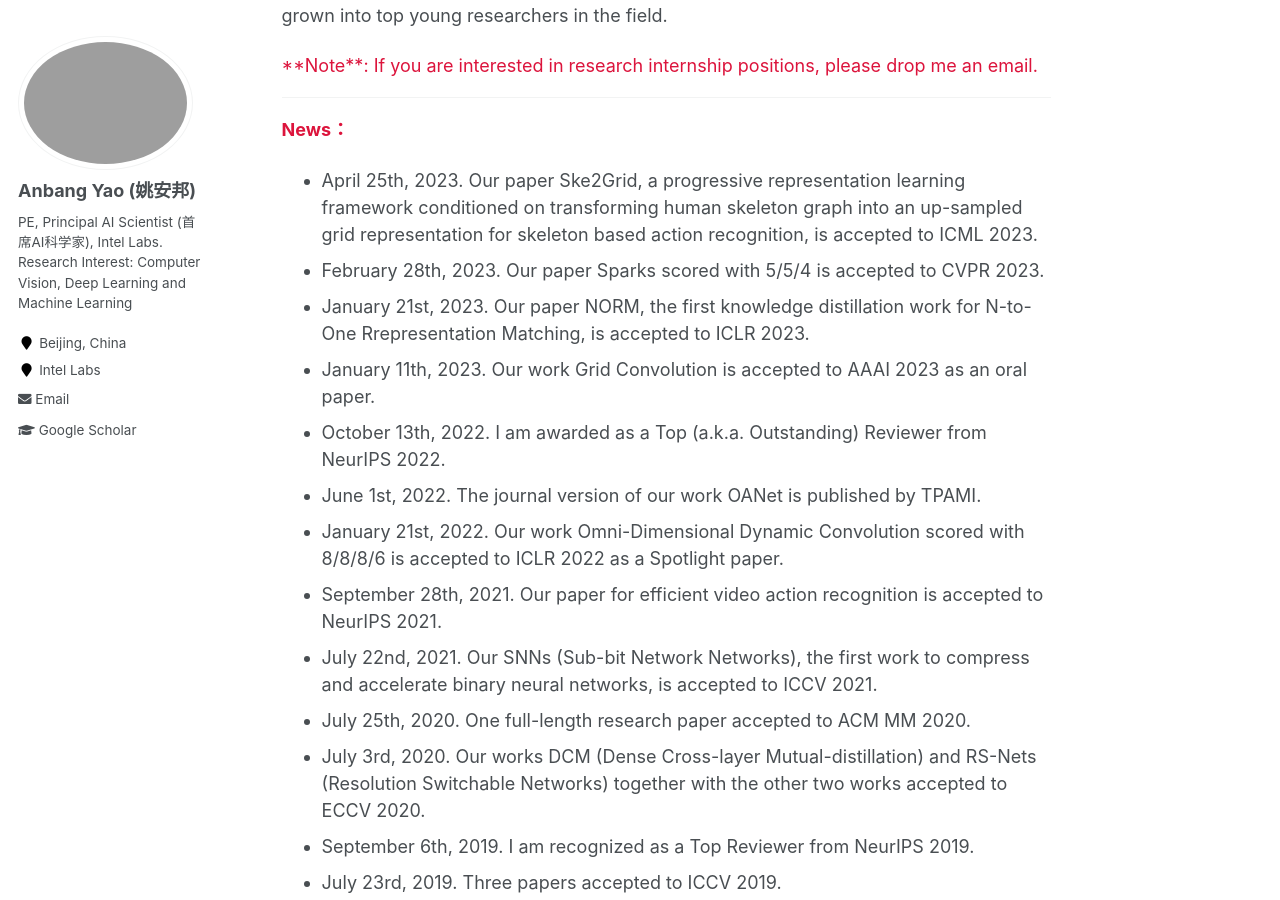
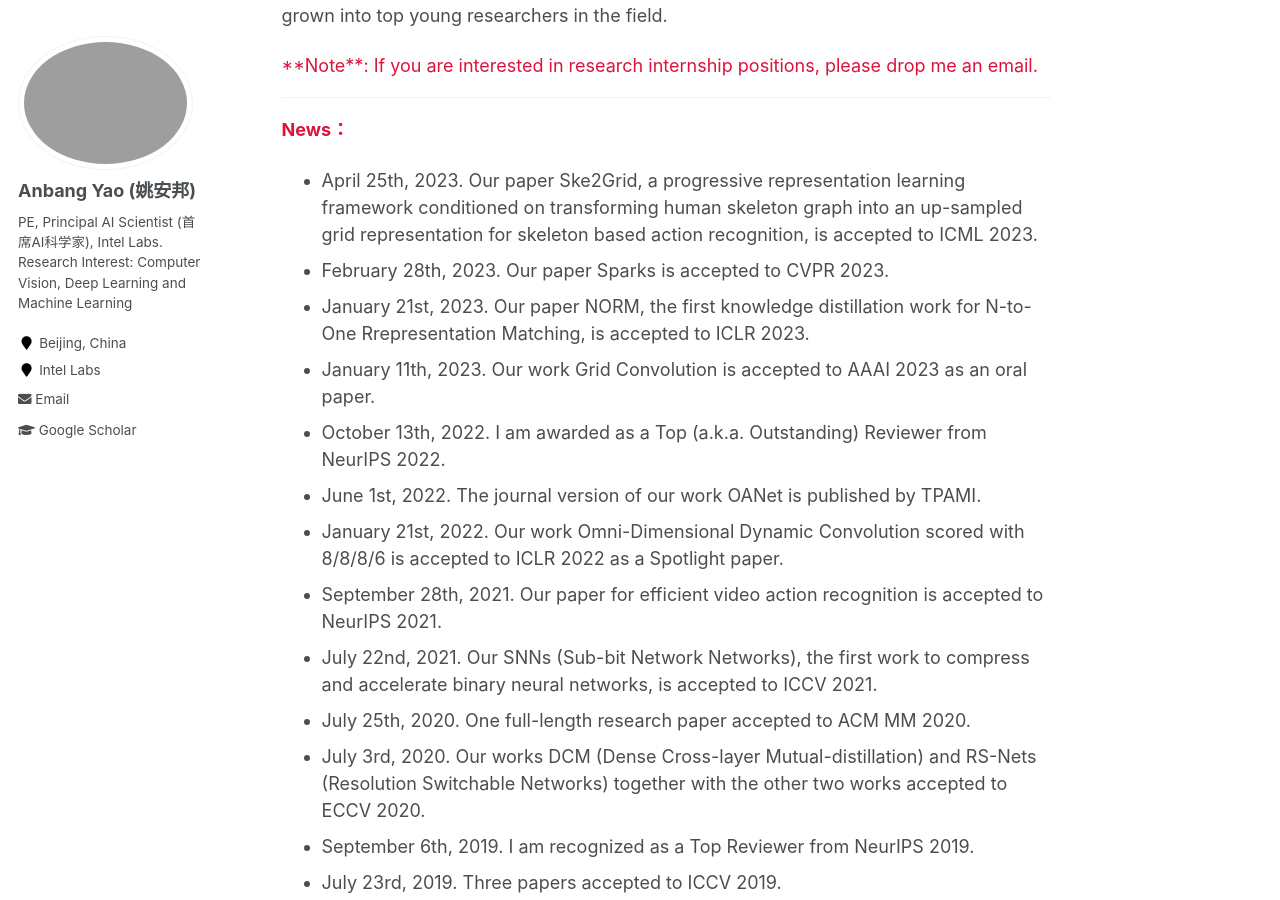
Before and after one commit to YaoAnbang/YaoAnbang.github.io, a Jekyll site: the page built from _pages/about.md, in a window 1280 px wide and 900 px high, scrolled down 700 px. Built offline with Jekyll 4.4.1, drawn with Linux system fonts in a browser that asks for light colours.

Commit message:
Update about.md

```diff
--- a/_pages/about.md
+++ b/_pages/about.md
@@ -18,7 +18,7 @@
 **<font color="Crimson">News：</font>**
 
 + April 25th, 2023. Our paper Ske2Grid, a progressive representation learning framework conditioned on transforming human skeleton graph into an up-sampled grid representation for skeleton based action recognition, is accepted to ICML 2023.
-+ February 28th, 2023. Our paper Sparks scored with 5/5/4 is accepted to CVPR 2023.
++ February 28th, 2023. Our paper Sparks is accepted to CVPR 2023.  <!--scored with 5/5/4-->
 + January 21st, 2023. Our paper NORM, the first knowledge distillation work for N-to-One Rrepresentation Matching, is accepted to ICLR 2023.
 + January 11th, 2023. Our work Grid Convolution is accepted to AAAI 2023 as an oral paper.
 <!--+ November 19th, 2022. Our work Grid Convolution is accepted to AAAI 2023 as an oral paper.-->
```
